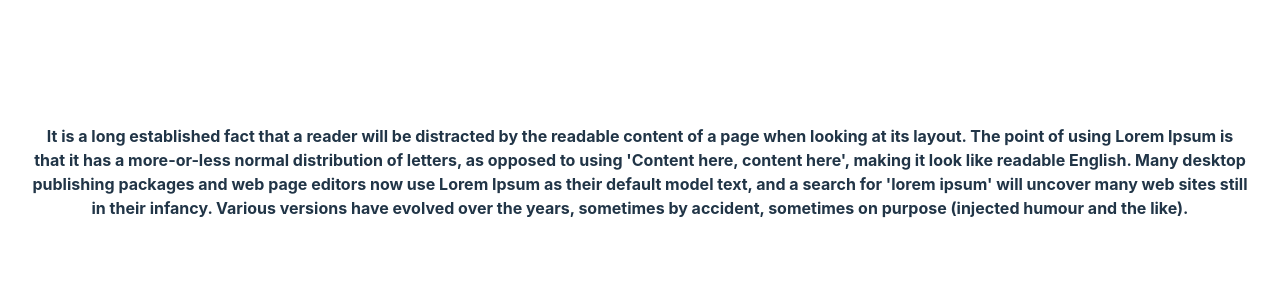
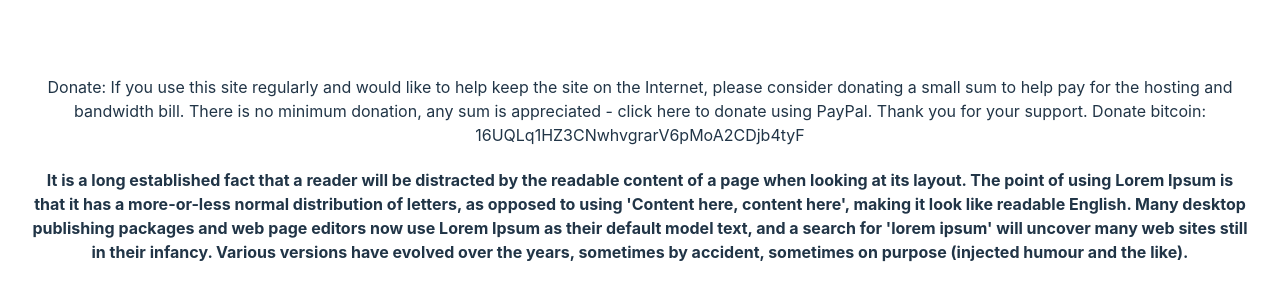
Before and after one commit to kei-creative-life/actions-test, a Vue app: page / in a window 1280 px wide. Shown: the part 228-528 px from the top of the page. Built offline with nearby package versions, Linux system fonts and the light colour scheme.

Commit message:
差分追加

```diff
--- a/src/App.vue
+++ b/src/App.vue
@@ -1,6 +1,13 @@
 <script setup></script>
 
 <template>
+  <p>
+    Donate: If you use this site regularly and would like to help keep the site
+    on the Internet, please consider donating a small sum to help pay for the
+    hosting and bandwidth bill. There is no minimum donation, any sum is
+    appreciated - click here to donate using PayPal. Thank you for your support.
+    Donate bitcoin: 16UQLq1HZ3CNwhvgrarV6pMoA2CDjb4tyF
+  </p>
   <h4>
     It is a long established fact that a reader will be distracted by the
     readable content of a page when looking at its layout. The point of using
```
